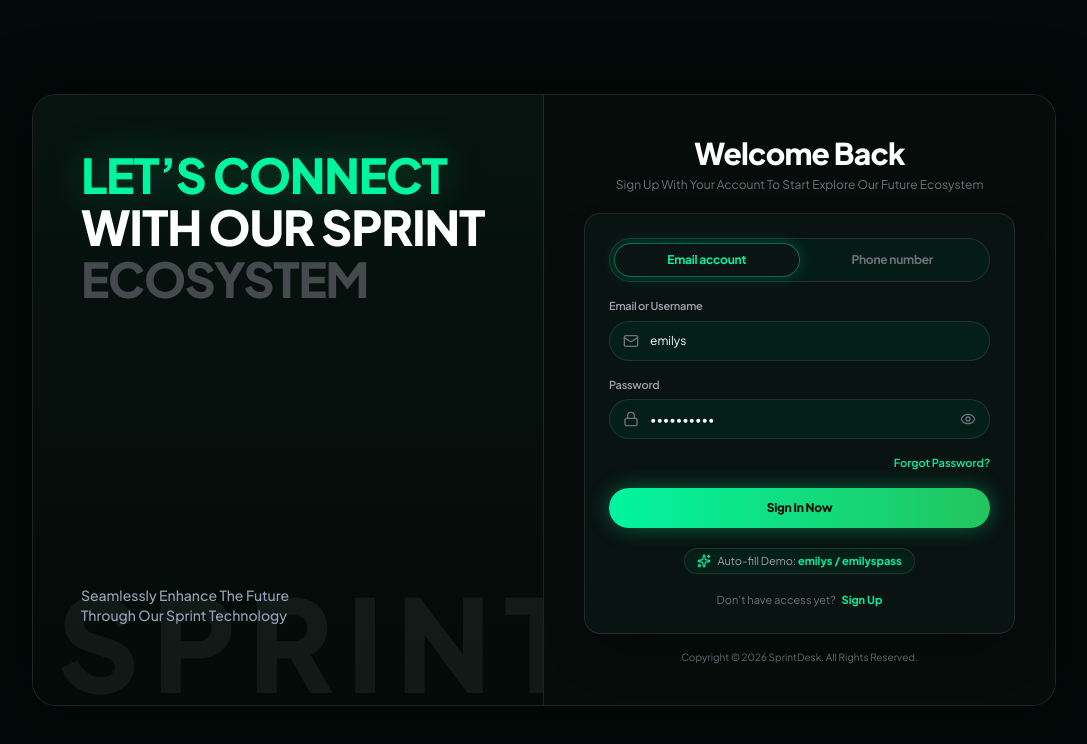
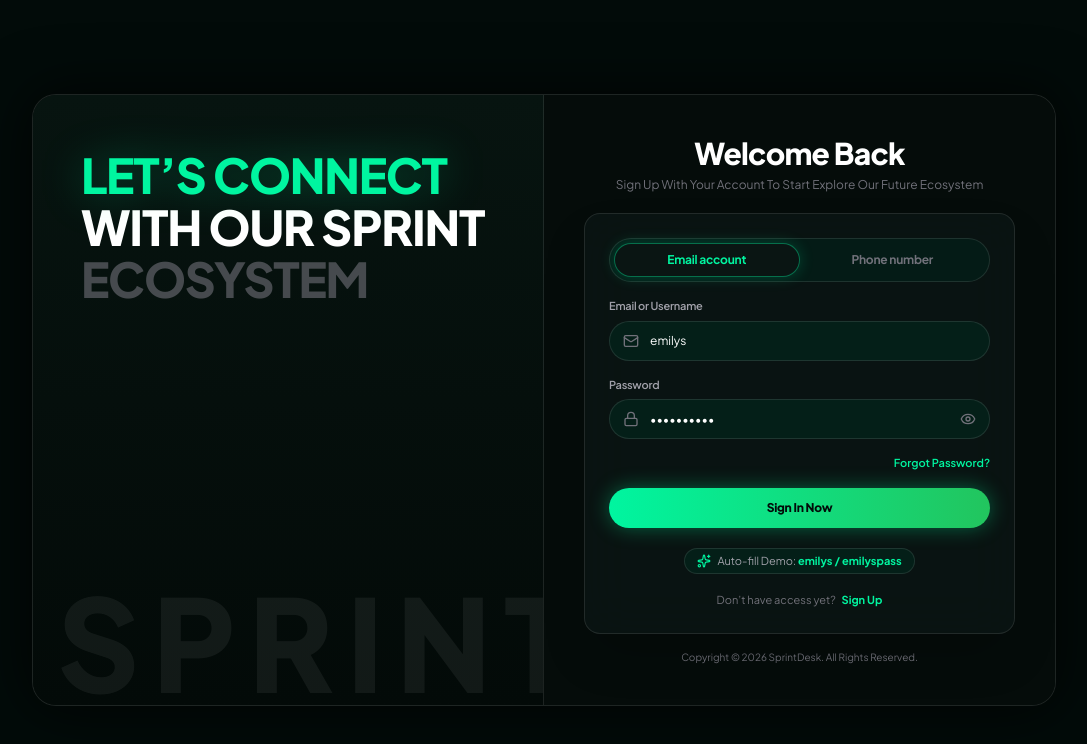
Before and after one commit to KavishRazdan/SprintDesk, a React (Vite) app: page /login in a window 1280 px wide. Shown: the top 744 px of the page, without its empty margins (96-1183 px from the left). Built offline with nearby package versions, Linux system fonts and the light colour scheme.

Commit message:
fix: remove subtitle text from auth pages

```diff
--- a/src/pages/Login/Login.tsx
+++ b/src/pages/Login/Login.tsx
@@ -41,7 +41,7 @@
       {/* Main Split Container */}
       <div className="w-full max-w-5xl bg-[#050C0A] border border-white/10 rounded-3xl shadow-[0_0_60px_rgba(0,0,0,0.8)] overflow-hidden grid grid-cols-1 md:grid-cols-2 min-h-[580px] relative z-10 my-auto">
 
-        {/* LEFT SIDE: Futuristic Typography & Watermark matching reference pic */}
+        {/* LEFT SIDE: Futuristic Typography & Watermark */}
         <div className="p-8 sm:p-10 lg:p-12 flex flex-col justify-between relative bg-gradient-to-b from-[#071410] to-[#030A08] border-b md:border-b-0 md:border-r border-white/10 overflow-hidden">
           {/* Top Headline */}
           <div className="relative z-10 space-y-1 mt-2">
@@ -56,20 +56,13 @@
             </h2>
           </div>
 
-          {/* Subtitle Message matching reference picture */}
-          <div className="relative z-10 mt-auto pt-16 pb-8">
-            <p className="text-xs sm:text-sm text-slate-400 max-w-[260px] leading-relaxed font-medium">
-              Seamlessly Enhance The Future Through Our Sprint Technology
-            </p>
-          </div>
-
-          {/* Giant Bottom Watermark matching reference picture */}
+          {/* Giant Bottom Watermark */}
           <div className="absolute bottom-0 left-6 select-none pointer-events-none opacity-[0.06] font-heading font-extrabold text-8xl lg:text-9xl text-white tracking-widest leading-none">
             SPRINT
           </div>
         </div>
 
-        {/* RIGHT SIDE: Form & Authentication matching reference pic */}
+        {/* RIGHT SIDE: Form & Authentication */}
         <div className="p-6 sm:p-8 lg:p-10 flex flex-col justify-between items-center bg-[#050C0A]">
           <div className="w-full max-w-md my-auto space-y-5">
             {/* Heading */}
```
